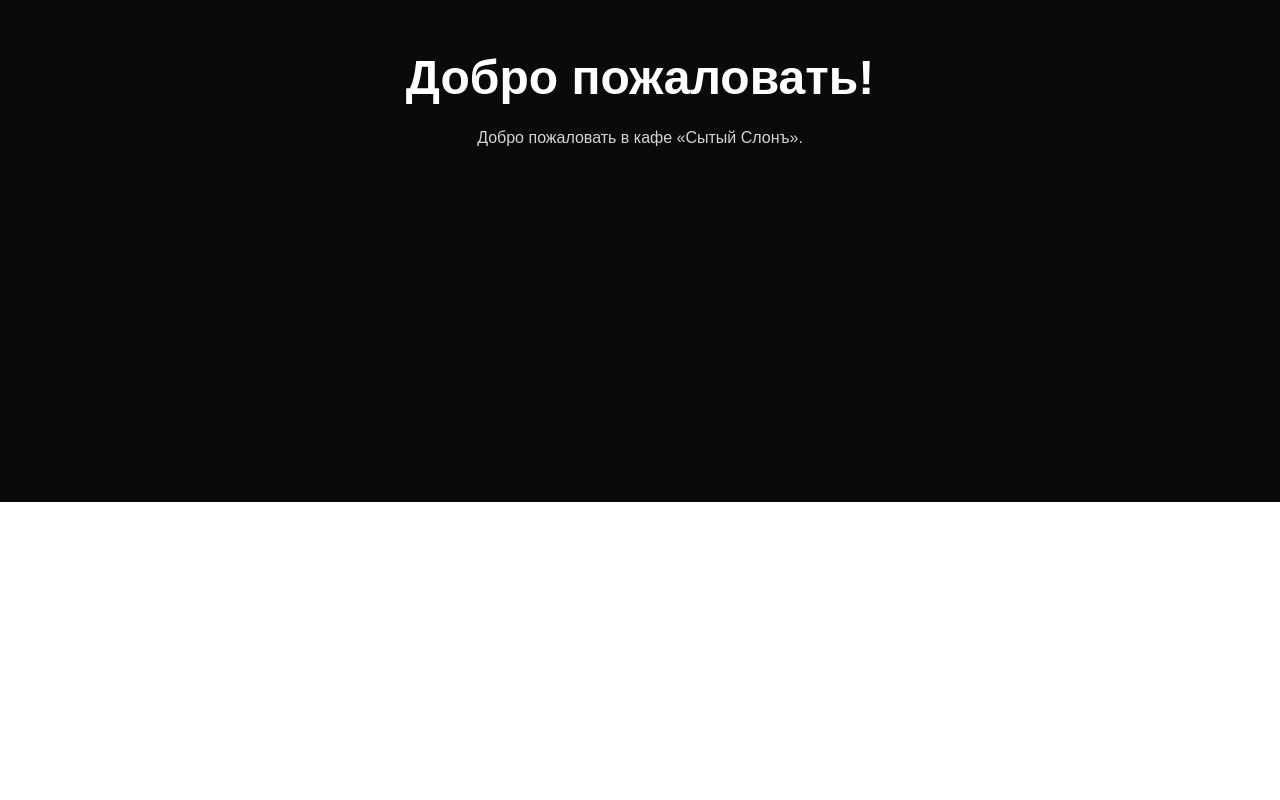
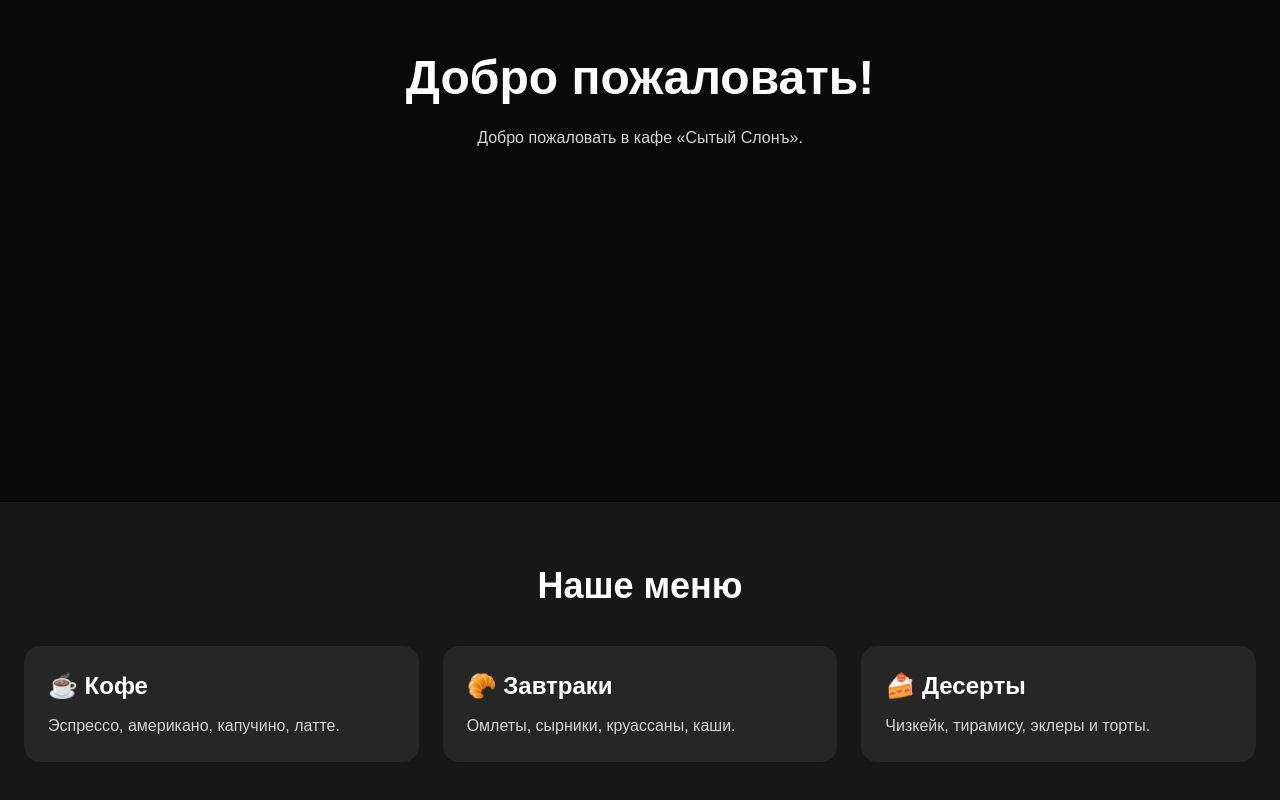
Before and after one commit to semperthY/Sytyi-slon, a Next.js app: page / in a window 1280 px wide. Shown: the part 378-1178 px from the top of the page. Before the commit the page ends 880 px from the top, so only its background shows below. Built offline with nearby package versions, Linux system fonts and the light colour scheme.

Commit message:
Добавлена секция меню

```diff
--- a/src/app/page.tsx
+++ b/src/app/page.tsx
@@ -1,3 +1,4 @@
+import MenuSection from "../components/MenuSection";
 import Header from "../components/Header";
 
 export default function Home() {
@@ -14,6 +15,7 @@ export default function Home() {
           Добро пожаловать в кафе «Сытый Слонъ».
         </p>
       </main>
+     <MenuSection />
     </>
   );
 }
--- /dev/null
+++ b/src/components/MenuSection.tsx
@@ -0,0 +1,34 @@
+export default function MenuSection() {
+  return (
+    <section className="px-6 py-16 bg-neutral-900 text-white">
+      <h2 className="text-4xl font-bold text-center mb-10">
+        Наше меню
+      </h2>
+
+      <div className="grid gap-6 md:grid-cols-3">
+
+        <div className="rounded-2xl bg-neutral-800 p-6">
+          <h3 className="text-2xl font-semibold">☕ Кофе</h3>
+          <p className="mt-3 text-neutral-300">
+            Эспрессо, американо, капучино, латте.
+          </p>
+        </div>
+
+        <div className="rounded-2xl bg-neutral-800 p-6">
+          <h3 className="text-2xl font-semibold">🥐 Завтраки</h3>
+          <p className="mt-3 text-neutral-300">
+            Омлеты, сырники, круассаны, каши.
+          </p>
+        </div>
+
+        <div className="rounded-2xl bg-neutral-800 p-6">
+          <h3 className="text-2xl font-semibold">🍰 Десерты</h3>
+          <p className="mt-3 text-neutral-300">
+            Чизкейк, тирамису, эклеры и торты.
+          </p>
+        </div>
+
+      </div>
+    </section>
+  );
+}
```
